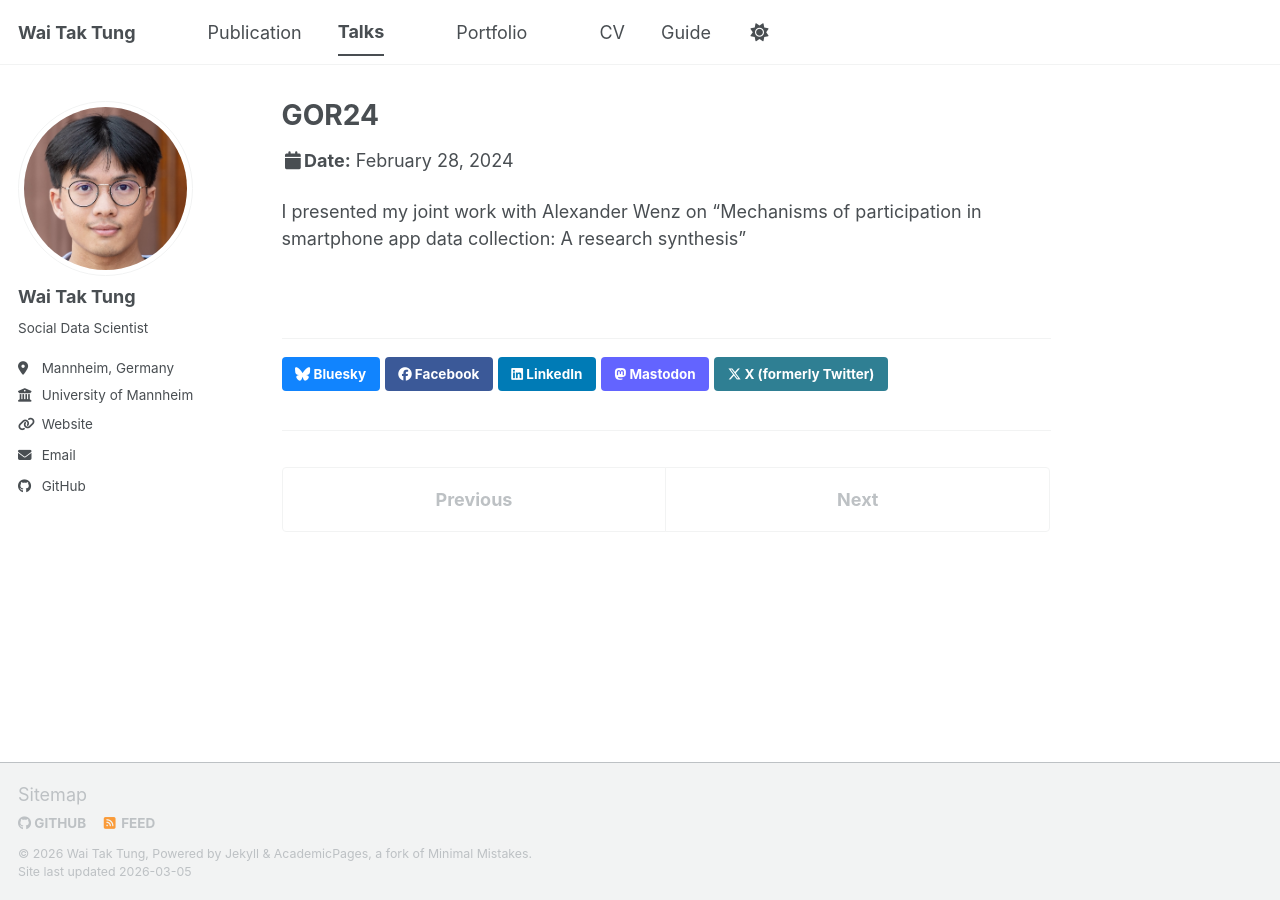
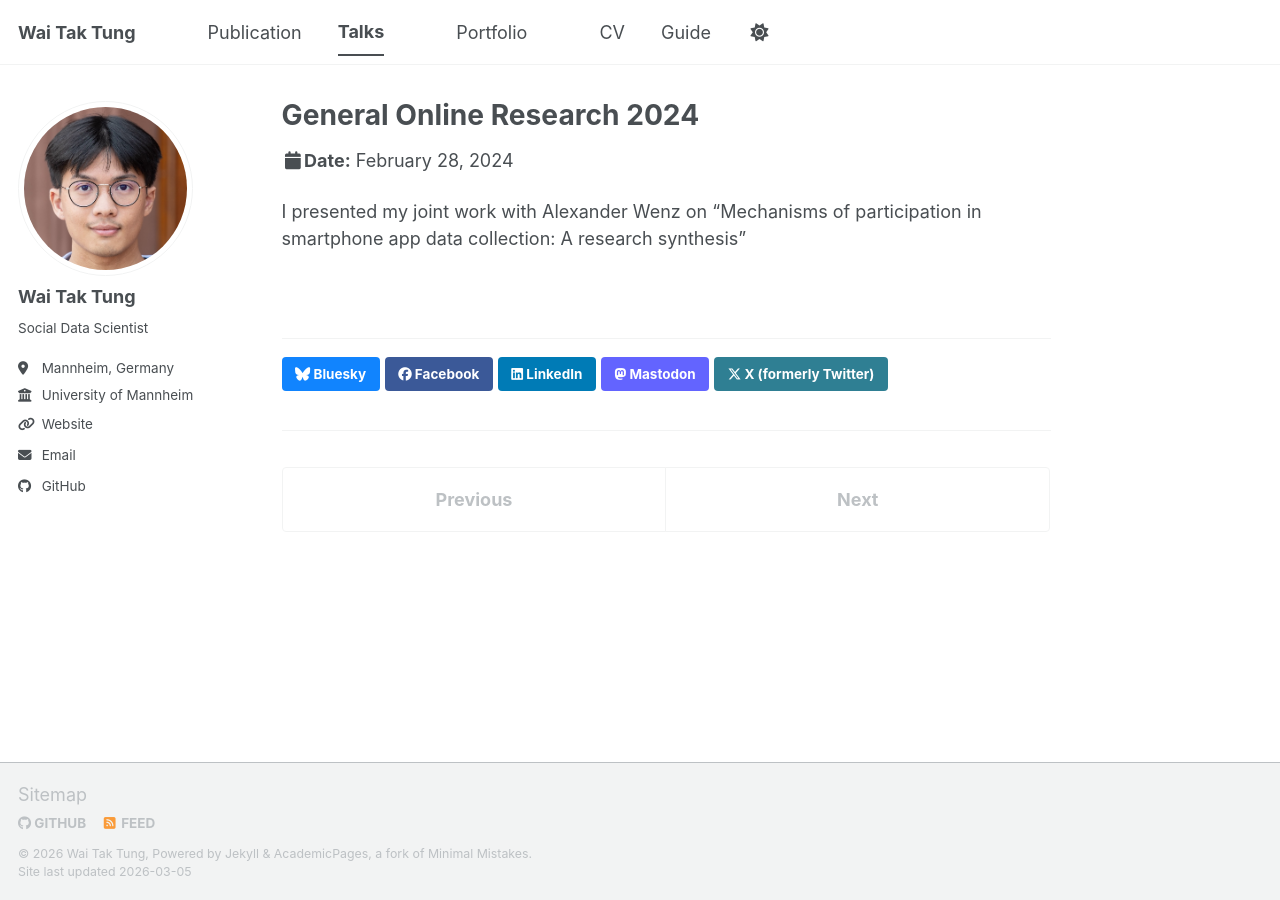
Before and after one commit to wttung/wttung.github.io, a Jekyll site: the page built from _talks/GOR24.md, in a window 1280 px wide. Built offline with Jekyll 4.4.1, drawn with Linux system fonts in a browser that asks for light colours; a script bundle is joined from its source files by our own code; library files that are not in the unit come from our copies.

Commit message:
Update GOR24.md

```diff
--- a/_talks/GOR24.md
+++ b/_talks/GOR24.md
@@ -1,5 +1,5 @@
 ---
-title: "GOR24"
+title: "General Online Research 2024"
 collection: Conference presentation
 type: Presentation
 permalink:
```
